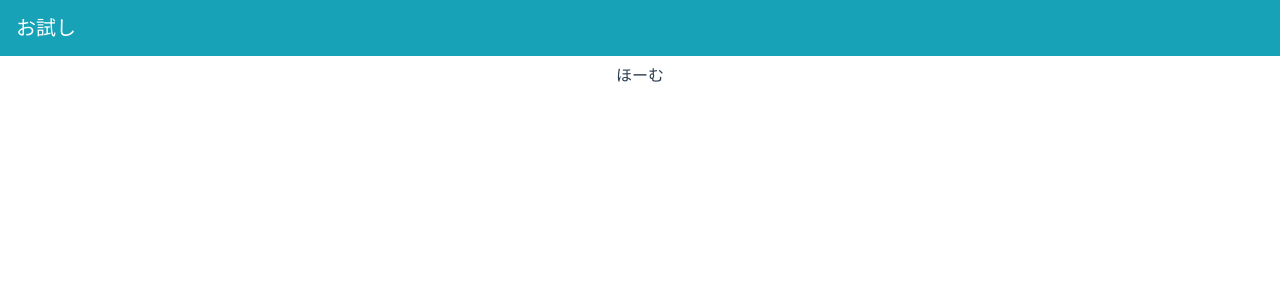
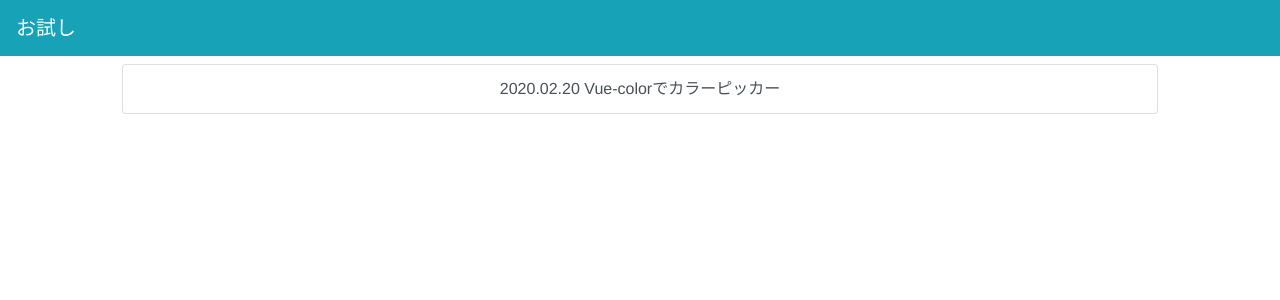
Before and after one commit to kyoruni/til, a Vue app in the folder JavaScript/Vue/sandbox/: page / in a window 1280 px wide. Shown: the top 300 px of the page. Built offline with nearby package versions, Linux system fonts and the light colour scheme.

Commit message:
:wrench: トップページ修正

```diff
--- a/JavaScript/Vue/sandbox/src/App.vue
+++ b/JavaScript/Vue/sandbox/src/App.vue
@@ -3,7 +3,7 @@
     <!-- ヘッダーここから -->
     <div>
       <b-navbar type="dark" variant="info">
-        <b-navbar-brand href="#">
+        <b-navbar-brand href="/">
           お試し
         </b-navbar-brand>
       </b-navbar>
--- a/JavaScript/Vue/sandbox/src/views/Home.vue
+++ b/JavaScript/Vue/sandbox/src/views/Home.vue
@@ -2,7 +2,9 @@
   <div class="home">
     <div class="row mt-2">
       <div class="col-10 mx-auto">
-        ほーむ
+        <b-list-group>
+          <b-list-group-item to="/vue-color">2020.02.20 Vue-colorでカラーピッカー</b-list-group-item>
+        </b-list-group>
       </div>
     </div>
   </div>
```
